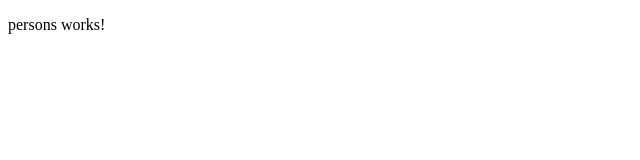
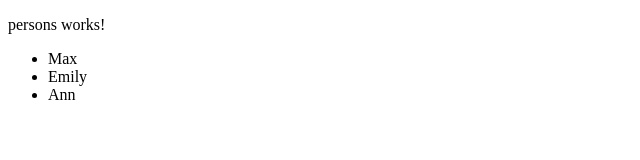
Before and after one commit to emilylu123/ng-udemy, an Angular app: page / in a window 1280 px wide. Shown: the top 160 px of the page, without its empty margins (0-640 px from the left). Built offline with nearby package versions, Linux system fonts and the light colour scheme.

Commit message:
Add persons component; cross component communication  with Property Binding

```diff
--- a/src/app/app.component.html
+++ b/src/app/app.component.html
@@ -1 +1 @@
-<app-persons></app-persons>
+<app-persons [personList]="persons"></app-persons>
--- a/src/app/persons/persons.component.html
+++ b/src/app/persons/persons.component.html
@@ -1 +1,5 @@
 <p>persons works!</p>
+<ul>
+  <!-- use *ngFor as for loop -->
+  <li *ngFor="let person of personList">{{ person }}</li>
+</ul>
--- a/src/app/persons/persons.component.ts
+++ b/src/app/persons/persons.component.ts
@@ -7,6 +7,5 @@ import { Component, Input } from '@angular/core';
 })
 export class PersonsComponent {
   constructor() {}
-  @Input()
-  personList: string[] = [];
+  @Input() personList: string[];
 }
--- a/tsconfig.json
+++ b/tsconfig.json
@@ -16,15 +16,13 @@
     "importHelpers": true,
     "target": "es2015",
     "module": "es2020",
-    "lib": [
-      "es2018",
-      "dom"
-    ]
+    "lib": ["es2018", "dom"]
   },
   "angularCompilerOptions": {
     "enableI18nLegacyMessageIdFormat": false,
     "strictInjectionParameters": true,
     "strictInputAccessModifiers": true,
+    "strictPropertyInitialization": false,
     "strictTemplates": true
   }
 }
```
